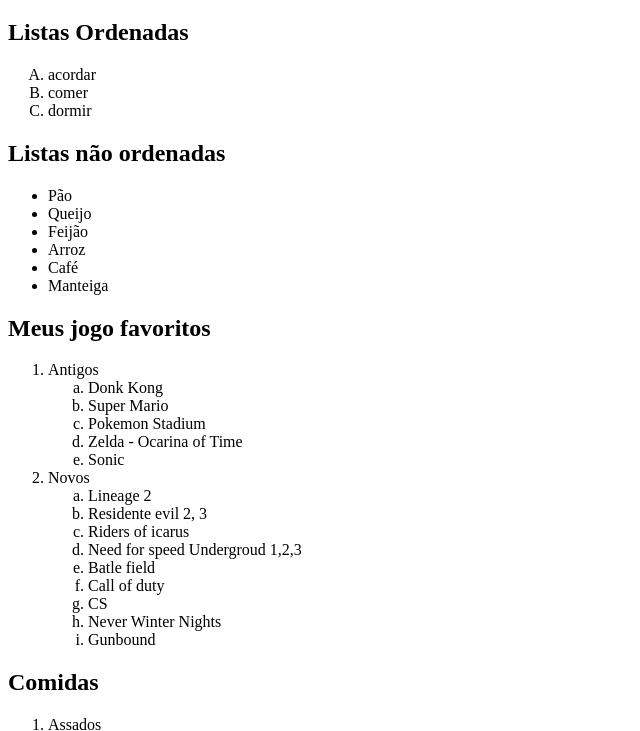
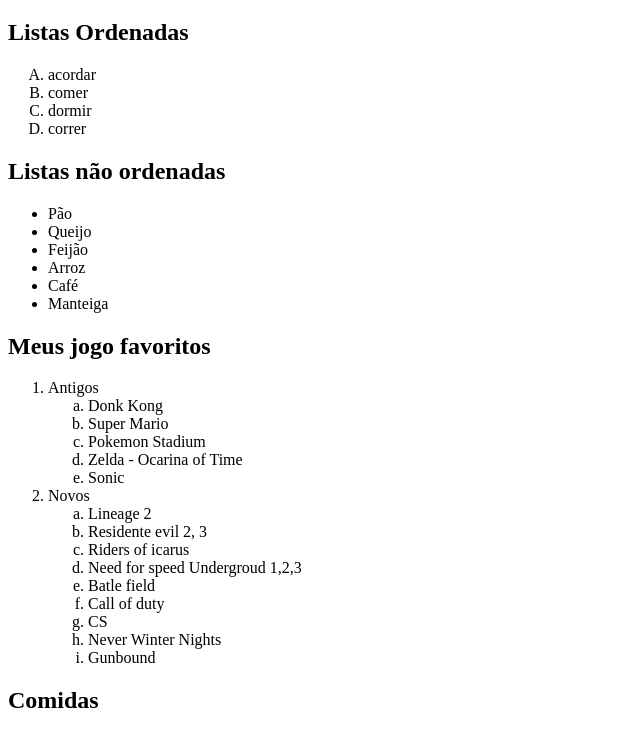
Before and after one commit to LFelipe1988/html-css, a plain HTML site: page exercicios/ex009/index.html in a window 1280 px wide. Shown: the part 61-792 px from the top of the page, without its empty margins (0-640 px from the left). Drawn offline with Linux system fonts and the light colour scheme.

Commit message:
adicionando um item "correr"

```diff
--- a/exercicios/ex009/index.html
+++ b/exercicios/ex009/index.html
@@ -12,6 +12,7 @@
         <li>acordar</li>
         <li>comer</li>
         <li>dormir</li>
+        <li>correr</li>
     </ol><!-- Podemos fazer listas ordenadas com a tag [OL] nunca esquecer que cada item deve estar dentro da tag [LI]-->
     <h2>Listas não ordenadas</h2>
     <ul type="disc">
```
